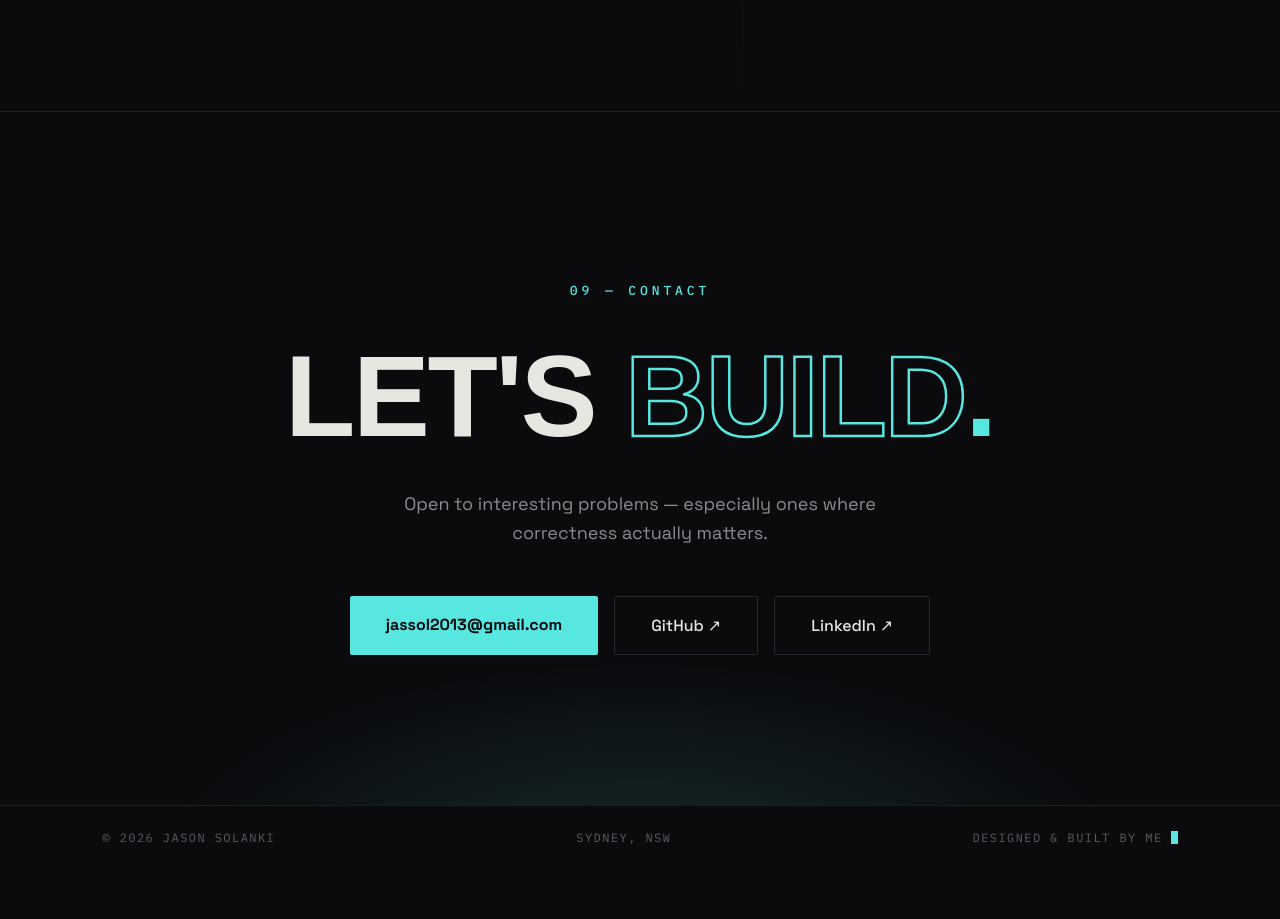
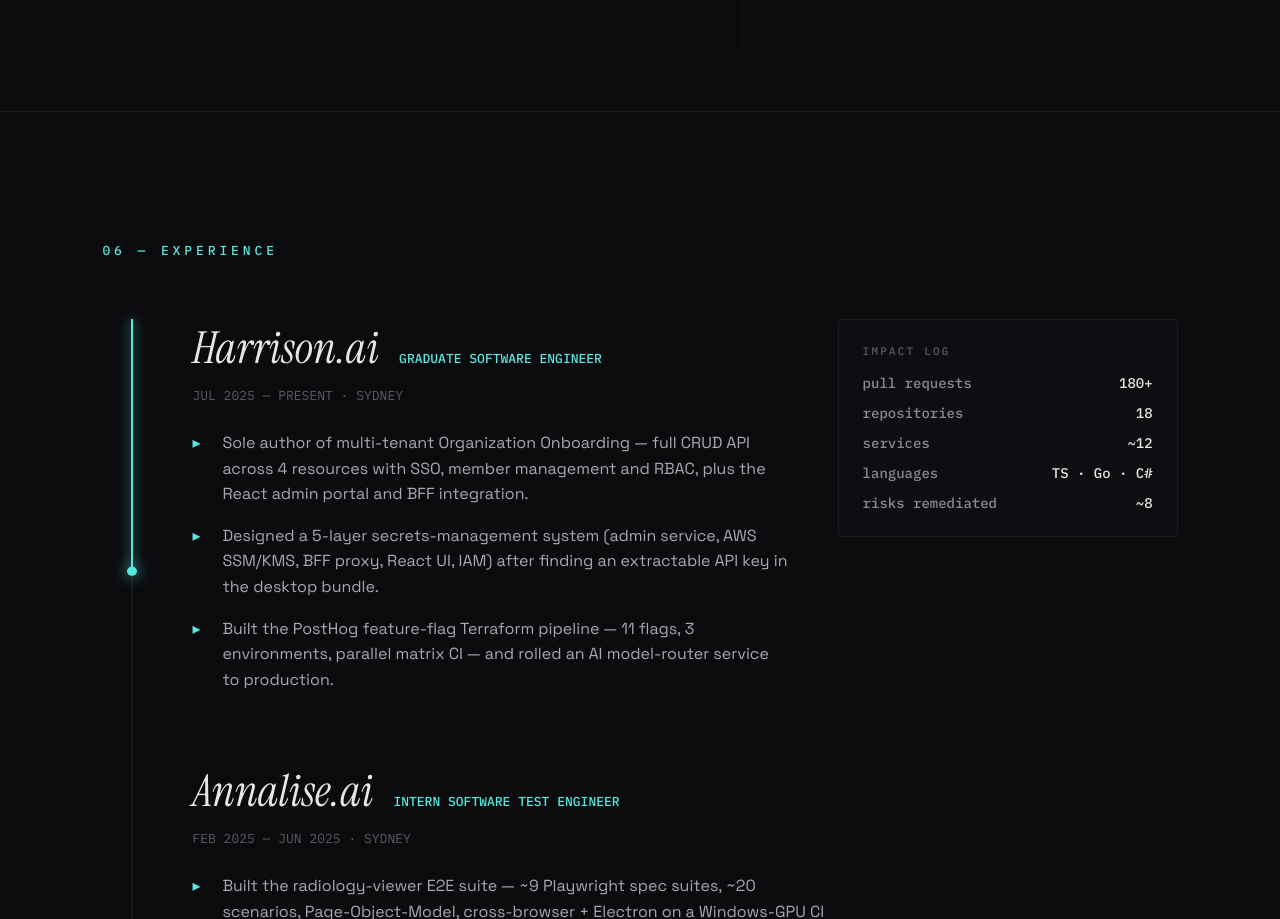
Before and after one commit to jason-sol/jason-sol.github.io, a React (Vite) app: page / in a window 1280 px wide. Shown: the part 4837-5756 px from the top of the page. Built offline with nearby package versions, Linux system fonts and the light colour scheme; a web font is replaced by a local one.

Commit message:
feat: add experience timeline

```diff
--- a/src/App.tsx
+++ b/src/App.tsx
@@ -1,5 +1,6 @@
 import { About } from './components/sections/About'
 import { Contact } from './components/sections/Contact'
+import { Experience } from './components/sections/Experience'
 import { Footer } from './components/sections/Footer'
 import { Hero } from './components/sections/Hero'
 import { Nav } from './components/sections/Nav'
@@ -15,6 +16,7 @@
         <Ticker />
         <About />
         <Stack />
+        <Experience />
         <Contact />
       </main>
       <Footer />
--- /dev/null
+++ b/src/components/sections/Experience.module.css
@@ -0,0 +1,168 @@
+.experience {
+  position: relative;
+  padding: 130px 8vw;
+  border-top: 1px solid var(--line);
+}
+
+.labelWrap {
+  margin-bottom: 60px;
+}
+
+.grid {
+  display: grid;
+  grid-template-columns: 60px 1fr;
+  gap: 30px;
+}
+
+.lineWrap {
+  position: relative;
+}
+
+.svg {
+  position: absolute;
+  top: 0;
+  left: 50%;
+  transform: translateX(-50%);
+  width: 24px;
+  height: 100%;
+  overflow: visible;
+}
+
+.baseLine {
+  stroke: var(--line-strong);
+  stroke-width: 1;
+  fill: none;
+}
+
+.progressLine {
+  stroke: var(--accent);
+  stroke-width: 2;
+  fill: none;
+  filter: drop-shadow(0 0 6px var(--accent));
+}
+
+.dot {
+  fill: var(--accent);
+  filter: drop-shadow(0 0 8px var(--accent));
+}
+
+.roles {
+  display: flex;
+  flex-direction: column;
+  gap: 70px;
+}
+
+.role {
+  opacity: 0;
+  transform: translateY(34px);
+  transition:
+    opacity 0.8s cubic-bezier(0.16, 1, 0.3, 1),
+    transform 0.8s cubic-bezier(0.16, 1, 0.3, 1);
+}
+
+.roleVisible {
+  opacity: 1;
+  transform: translateY(0);
+}
+
+.roleWithImpact {
+  display: grid;
+  grid-template-columns: 1fr 340px;
+  gap: 50px;
+  align-items: start;
+}
+
+.roleSimple {
+  max-width: 640px;
+}
+
+.roleHeader {
+  display: flex;
+  align-items: baseline;
+  gap: 20px;
+  flex-wrap: wrap;
+}
+
+.company {
+  font-family: var(--font-serif);
+  font-style: italic;
+  font-size: 44px;
+  color: var(--text);
+}
+
+.title {
+  font: 500 13px var(--font-mono);
+  color: var(--accent);
+}
+
+.meta {
+  font: 400 13px var(--font-mono);
+  color: var(--text-faint);
+  margin-top: 10px;
+}
+
+.bullets {
+  margin: 26px 0 0;
+  padding: 0;
+  list-style: none;
+  display: flex;
+  flex-direction: column;
+  gap: 16px;
+  font: 400 16px/1.6 var(--font-body);
+  color: var(--text-mid);
+}
+
+.bullets li {
+  display: grid;
+  grid-template-columns: 16px 1fr;
+  gap: 14px;
+}
+
+.marker {
+  color: var(--accent);
+}
+
+.impactCard {
+  border: 1px solid var(--line);
+  border-radius: 2px;
+  padding: 24px;
+  background: var(--surface);
+}
+
+.impactLabel {
+  font: 500 11px var(--font-mono);
+  color: var(--text-faint);
+  letter-spacing: 0.2em;
+  margin-bottom: 16px;
+}
+
+.impactRows {
+  display: flex;
+  flex-direction: column;
+  gap: 12px;
+  font: 500 14px var(--font-mono);
+  color: var(--text);
+}
+
+.impactRow {
+  display: flex;
+  justify-content: space-between;
+}
+
+.impactRowKey {
+  color: var(--text-dim);
+}
+
+@media (max-width: 1149px) {
+  .roleWithImpact {
+    grid-template-columns: 1fr;
+  }
+}
+
+@media (prefers-reduced-motion: reduce) {
+  .role {
+    opacity: 1;
+    transform: none;
+    transition: none;
+  }
+}
--- /dev/null
+++ b/src/components/sections/Experience.tsx
@@ -0,0 +1,100 @@
+import { useRef, useState } from 'react'
+import type { ImpactItem, Role } from '../../content/site'
+import { site } from '../../content/site'
+import { useReveal } from '../../hooks/useReveal'
+import { useScrollFrame } from '../../hooks/useScrollFrame'
+import { timelineProgress } from '../../lib/timeline'
+import { prefersReducedMotion } from '../../lib/motion'
+import { SectionLabel } from '../ui/SectionLabel'
+import styles from './Experience.module.css'
+
+function resolveImpactItem(item: ImpactItem): { label: string; value: string } {
+  if ('statKey' in item) {
+    const stat = site.stats[item.statKey]
+    return { label: stat.label, value: stat.value }
+  }
+  return item
+}
+
+function RoleEntry({ role }: { role: Role }) {
+  const { ref, visible } = useReveal<HTMLDivElement>()
+  const layoutClass = role.impactLog ? styles.roleWithImpact : styles.roleSimple
+  return (
+    <div ref={ref} data-experience-role className={`${styles.role} ${layoutClass} ${visible ? styles.roleVisible : ''}`}>
+      <div>
+        <div className={styles.roleHeader}>
+          <span className={styles.company}>{role.company}</span>
+          <span className={styles.title}>{role.title}</span>
+        </div>
+        <div className={styles.meta}>
+          {role.period} · {role.location}
+        </div>
+        <ul className={styles.bullets}>
+          {role.bullets.map((bullet, i) => (
+            <li key={i}>
+              <span aria-hidden="true" className={styles.marker}>
+                ▸
+              </span>
+              <span>{bullet}</span>
+            </li>
+          ))}
+        </ul>
+      </div>
+      {role.impactLog && (
+        <div className={styles.impactCard}>
+          <div className={styles.impactLabel}>IMPACT LOG</div>
+          <div className={styles.impactRows}>
+            {role.impactLog.map((item, i) => {
+              const { label, value } = resolveImpactItem(item)
+              return (
+                <div key={i} data-impact-row className={styles.impactRow}>
+                  <span className={styles.impactRowKey}>{label}</span>
+                  <span>{value}</span>
+                </div>
+              )
+            })}
+          </div>
+        </div>
+      )}
+    </div>
+  )
+}
+
+export function Experience() {
+  const sectionRef = useRef<HTMLElement>(null)
+  const [progress, setProgress] = useState(() => (prefersReducedMotion() ? 1 : 0))
+
+  useScrollFrame(() => {
+    if (prefersReducedMotion()) return
+    const section = sectionRef.current
+    if (!section) return
+    const rect = section.getBoundingClientRect()
+    setProgress(timelineProgress(rect.top, rect.height, window.innerHeight))
+  })
+
+  return (
+    <section id="experience" ref={sectionRef} className={styles.experience}>
+      <div className={styles.labelWrap}>
+        <SectionLabel as="h2">{site.sectionLabels.experience}</SectionLabel>
+      </div>
+      <div className={styles.grid}>
+        <div className={styles.lineWrap}>
+          <svg data-tl-svg aria-hidden="true" viewBox="0 0 24 1000" preserveAspectRatio="none" className={styles.svg}>
+            <path d="M12 0 L12 1000" className={styles.baseLine} />
+            <path
+              d="M12 0 L12 1000"
+              className={styles.progressLine}
+              style={{ strokeDasharray: 1000, strokeDashoffset: 1000 * (1 - progress) }}
+            />
+            <circle cx={12} cy={1000 * progress} r={5} className={styles.dot} />
+          </svg>
+        </div>
+        <div className={styles.roles}>
+          {site.roles.map((role) => (
+            <RoleEntry key={role.company} role={role} />
+          ))}
+        </div>
+      </div>
+    </section>
+  )
+}
--- /dev/null
+++ b/src/lib/timeline.ts
@@ -0,0 +1,9 @@
+import { smoothstep } from './math'
+
+/**
+ * Progress (0..1) of the experience timeline as its section enters the viewport.
+ * `top`/`height` are the section's bounding-rect top and height; `vh` is the viewport height.
+ */
+export function timelineProgress(top: number, height: number, vh: number): number {
+  return smoothstep(vh * 0.75 - top, 0, height * 0.9)
+}
```
Also changed, not shown: 2 other files (tests, documents, lock files or other folders).
